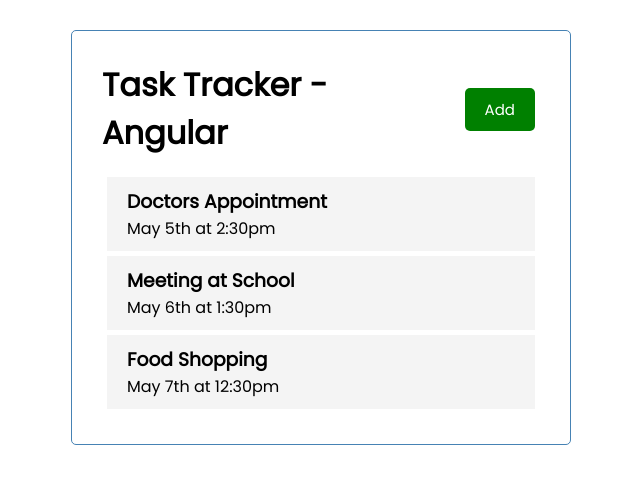
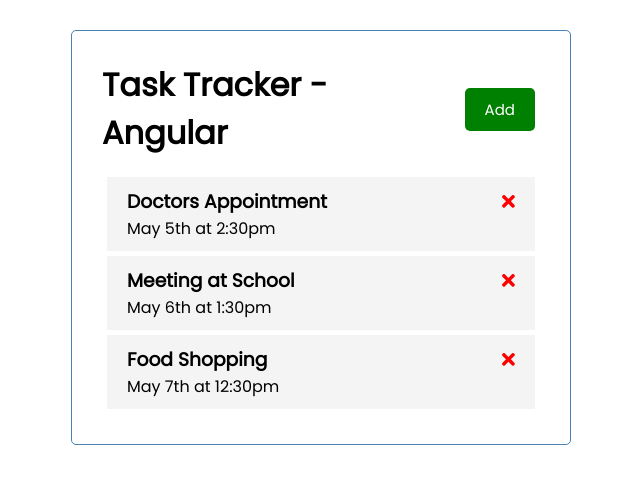
Before and after one commit to TawfiqKhan/angular-task-tracker, an Angular app: page / in a window 1280 px wide. Shown: the top 484 px of the page, without its empty margins (319-959 px from the left). Built offline with nearby package versions, Linux system fonts and the light colour scheme.

Commit message:
install angular font awesome, add task delete button

```diff
--- a/package.json
+++ b/package.json
@@ -18,6 +18,11 @@
     "@angular/platform-browser": "~13.0.0",
     "@angular/platform-browser-dynamic": "~13.0.0",
     "@angular/router": "~13.0.0",
+    "@fortawesome/angular-fontawesome": "^0.10.1",
+    "@fortawesome/fontawesome-svg-core": "~1.2.36",
+    "@fortawesome/free-brands-svg-icons": "^5.15.4",
+    "@fortawesome/free-regular-svg-icons": "^5.15.4",
+    "@fortawesome/free-solid-svg-icons": "^5.15.4",
     "rxjs": "~7.4.0",
     "tslib": "^2.3.0",
     "zone.js": "~0.11.4"
--- a/src/app/app.module.ts
+++ b/src/app/app.module.ts
@@ -6,6 +6,7 @@
 import { ButtonComponent } from './components/button/button.component';
 import { TasksComponent } from './components/tasks/tasks.component';
 import { TaskItemComponent } from './components/task-item/task-item.component';
+import { FontAwesomeModule } from '@fortawesome/angular-fontawesome';
 
 @NgModule({
   declarations: [
@@ -16,7 +17,8 @@
     TaskItemComponent
   ],
   imports: [
-    BrowserModule
+    BrowserModule,
+    FontAwesomeModule
   ],
   providers: [],
   bootstrap: [AppComponent]
--- a/src/app/components/task-item/task-item.component.html
+++ b/src/app/components/task-item/task-item.component.html
@@ -1,6 +1,7 @@
 <div class="task">
   <h3>
-    {{ task.text }}
+    {{ task.text
+    }}<fa-icon [ngStyle]="{ color: 'red' }" [icon]="faTimes"></fa-icon>
   </h3>
   <p>{{ task.day }}</p>
 </div>
--- a/src/app/components/task-item/task-item.component.ts
+++ b/src/app/components/task-item/task-item.component.ts
@@ -1,5 +1,6 @@
 import { Component, OnInit, Input } from '@angular/core';
 import { Task } from '../../Task';
+import { faTimes } from '@fortawesome/free-solid-svg-icons';
 
 @Component({
   selector: 'app-task-item',
@@ -8,6 +9,7 @@
 })
 export class TaskItemComponent implements OnInit {
   @Input() task: Task;
+  faTimes = faTimes;
   constructor() {}
 
   ngOnInit(): void {}
```
Also changed, not shown: 1 other file (tests, documents, lock files or other folders).
